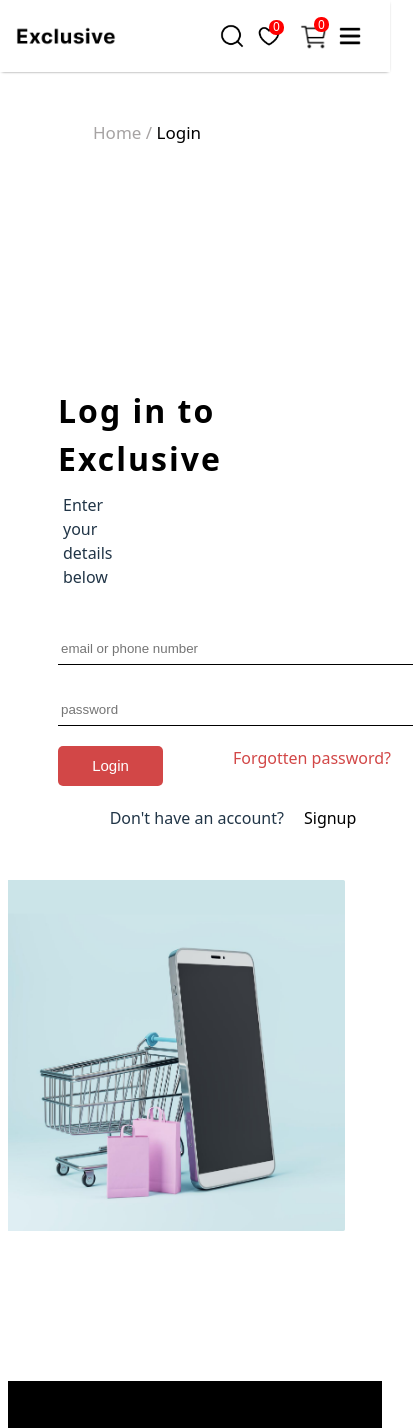
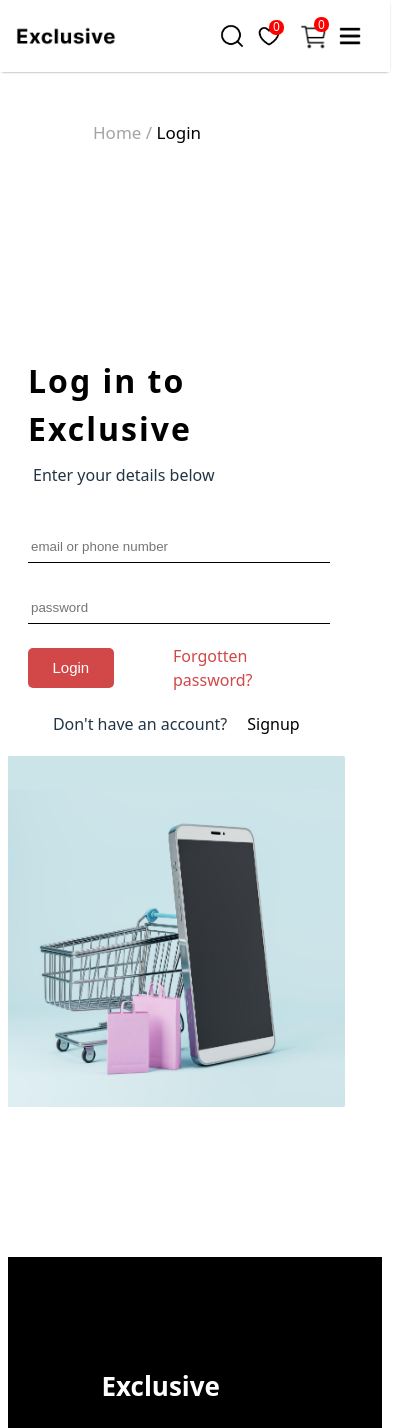
Before and after one commit to XHris2005/Exclusive, a React (Vite) app: page /Login in a window 390 px wide. Shown: the top 1428 px of the page, 413 px wide, since content can reach past the window. Built offline with nearby package versions, Linux system fonts and the light colour scheme.

Commit message:
adjusted login and signup page

```diff
--- a/src/Components/login/Login.css
+++ b/src/Components/login/Login.css
@@ -124,5 +124,14 @@
     .login_page .login_page_left {
         width: 90%;
         height: 90vw;
+        align-content: center;
+        justify-content: center;
+    }
+    .login_page .login_page_right{
+        width: 90%;
+        padding: 20px;
+    }
+    .login_page .login_page_right .form_contents{
+        width: 100%;
     }
 }
--- a/src/Components/signUp_page/SignUp_page.css
+++ b/src/Components/signUp_page/SignUp_page.css
@@ -118,8 +118,14 @@
     .signup_page .signup_page_left{
         width: 90%;
         height: 90vw;
+        align-items: center;
+        justify-content: center;
     }
     .signup_page .signup_page_right{
         width: 90%;
     }
+    .signup_page .signup_page_right h1{
+        font-size: 23px;
+        margin-bottom: 3px;
+    }
 }
```
